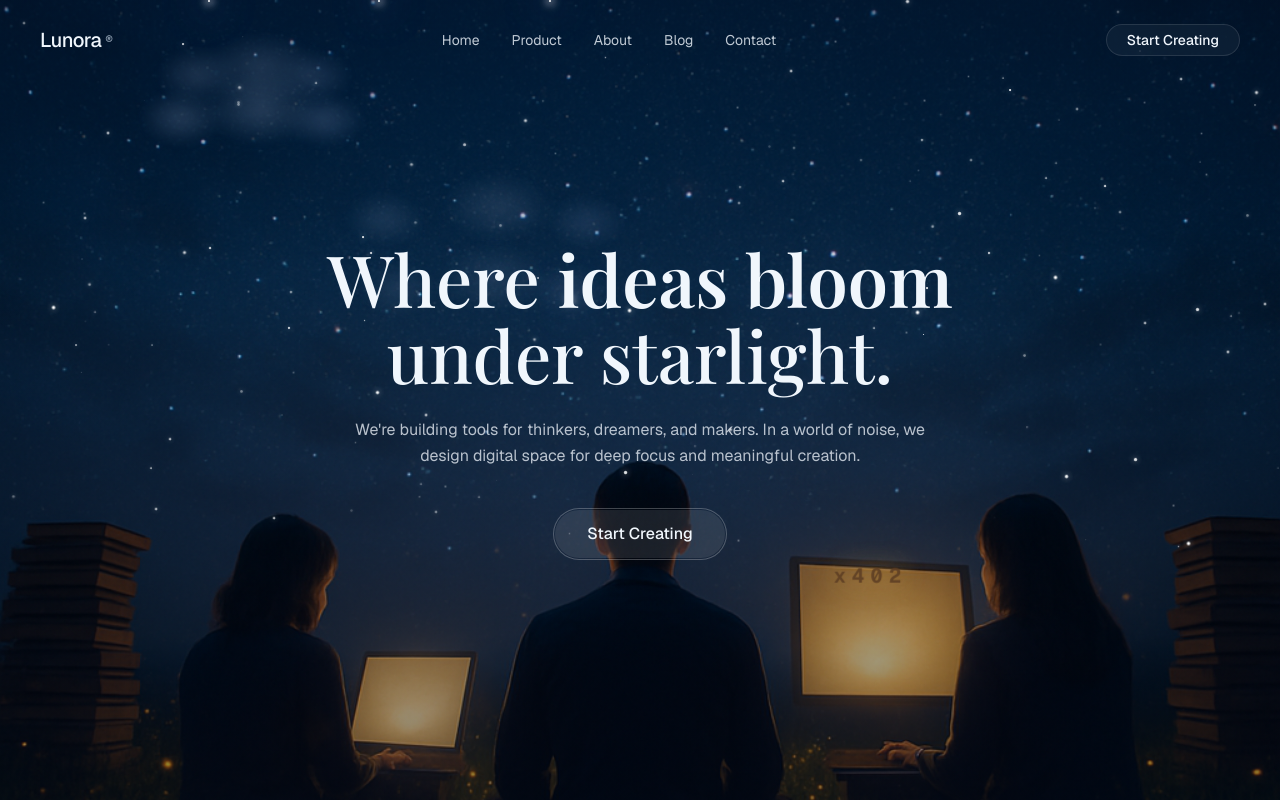
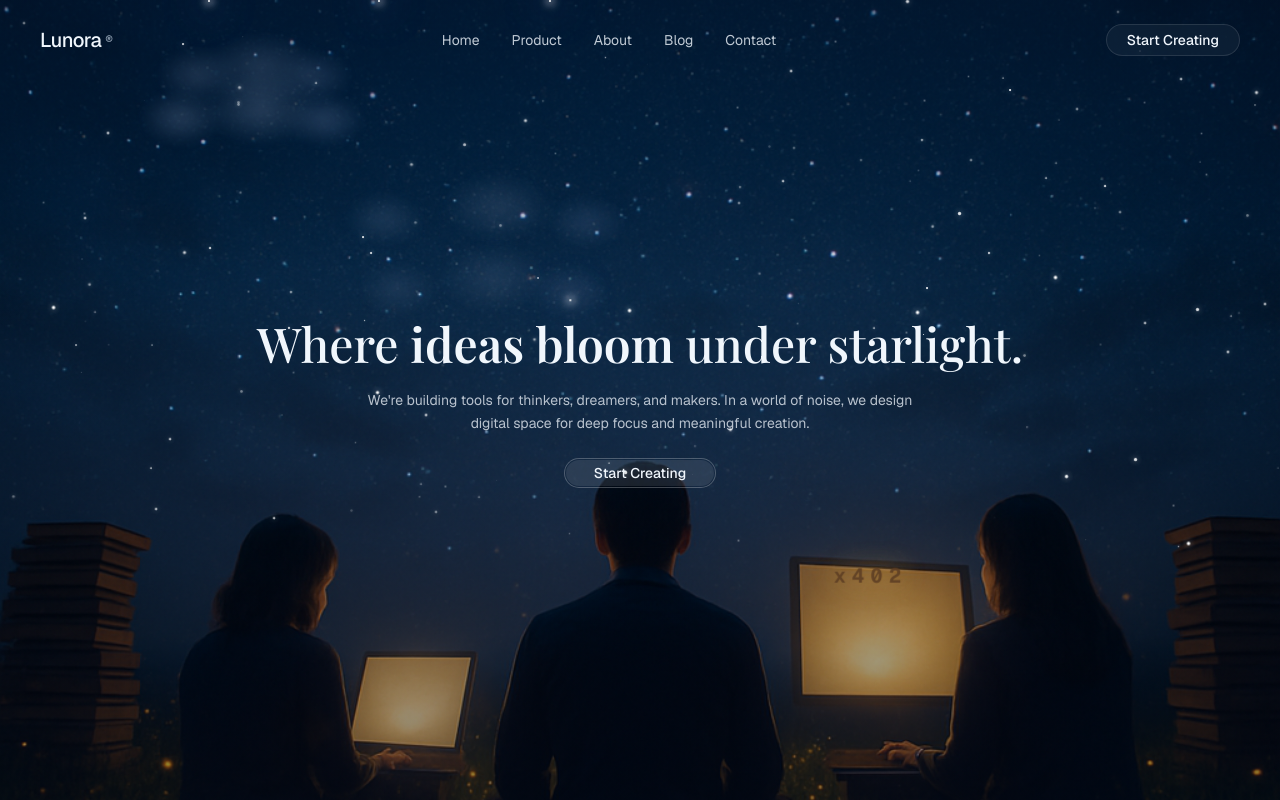
Before and after one commit to SamyaDeb/Landing, a Next.js app: page / in a window 1280 px wide. Built offline with nearby package versions, Linux system fonts and the light colour scheme; a web font is replaced by a local one.

Commit message:
feat: adjust hero section typography and button size for better readability
Co-authored-by: Samya  <179518686+SamyaDeb@users.noreply.github.com>

```diff
--- a/components/hero.tsx
+++ b/components/hero.tsx
@@ -37,23 +37,23 @@ export function Hero() {
       </div>
 
       {/* Hero copy */}
-      <div className="relative z-20 mx-auto flex h-[100svh] max-w-5xl flex-col items-center justify-center px-6 text-center">
-        <h1 className="animate-fade-up text-balance font-serif text-4xl font-medium leading-[1.05] text-foreground sm:text-5xl lg:text-7xl">
+      <div className="relative z-20 mx-auto flex h-full max-w-5xl flex-col items-center justify-center px-6 text-center">
+        <h1 className="animate-fade-up text-balance font-serif text-3xl font-medium leading-tight text-foreground sm:text-4xl md:text-5xl">
           Where <span className="font-semibold">ideas bloom</span> under starlight.
         </h1>
 
         <p
-          className="animate-fade-up mt-6 max-w-xl text-pretty text-sm leading-relaxed text-foreground/75 sm:text-base"
+          className="animate-fade-up mt-4 max-w-xl text-pretty text-xs leading-relaxed text-foreground/75 sm:text-sm"
           style={{ animationDelay: "0.15s" }}
         >
           We&apos;re building tools for thinkers, dreamers, and makers. In a world of noise, we
           design digital space for deep focus and meaningful creation.
         </p>
 
-        <div className="animate-fade-up mt-10" style={{ animationDelay: "0.3s" }}>
+        <div className="animate-fade-up mt-6" style={{ animationDelay: "0.3s" }}>
           <Button
-            size="lg"
-            className="rounded-full bg-white/10 px-8 py-6 text-base font-medium text-foreground backdrop-blur-md ring-1 ring-white/25 transition-all hover:bg-white/20"
+            size="sm"
+            className="rounded-full bg-white/10 px-6 py-2 text-xs font-medium text-foreground backdrop-blur-md ring-1 ring-white/25 transition-all hover:bg-white/20 sm:text-sm sm:px-7 sm:py-3"
           >
             Start Creating
           </Button>
```
